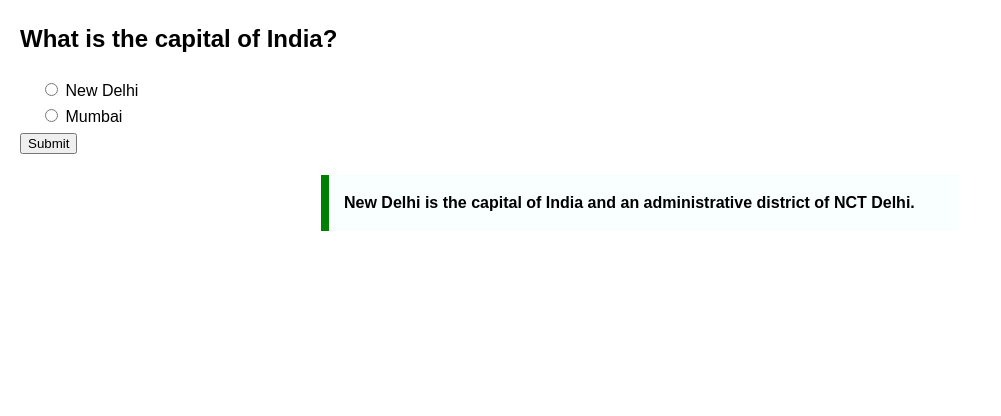
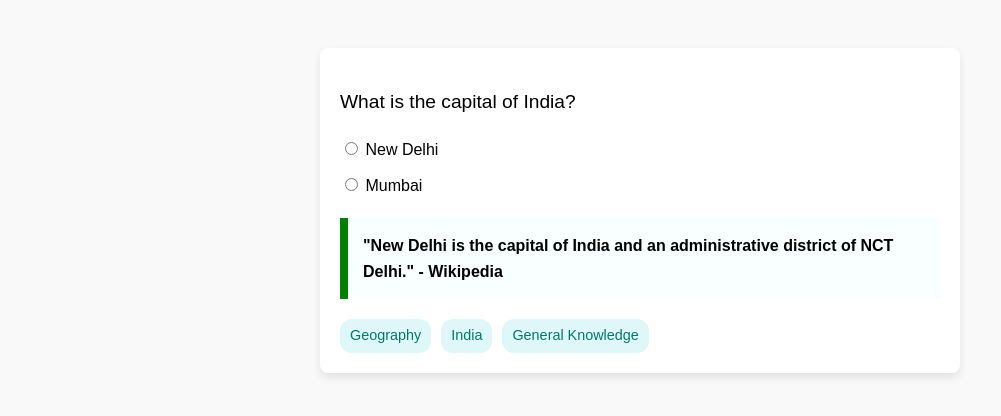
Before and after one commit to acciojob/trivia-bhpuja, a website: page main.html in a window 1280 px wide. Shown: the whole page, without its empty margins (0-1001 px from the left). Drawn offline with Linux system fonts and the light colour scheme.

```diff
--- a/main.html
+++ b/main.html
@@ -3,19 +3,39 @@
 <head>
   <meta charset="UTF-8">
   <meta name="viewport" content="width=device-width, initial-scale=1.0">
-    <title>Quiz Question</title>
+  <title>Quiz</title>
   <style>
     body {
       font-family: Arial, sans-serif;
       line-height: 1.6;
-            margin: 20px;
+      background-color: #f9f9f9;
+      padding: 20px;
     }
+
+    .quiz-container {
+      max-width: 600px;
+      margin: 20px auto;
+      padding: 20px;
+      background: #ffffff;
+      border-radius: 8px;
+      box-shadow: 0 4px 8px rgba(0, 0, 0, 0.1);
+    }
+
     .question {
+      font-size: 1.2rem;
+      margin-bottom: 15px;
+    }
+
+    .options {
       margin-bottom: 20px;
     }
-        .options {
-            margin-left: 20px;
+
+    .options label {
+      display: block;
+      margin-bottom: 10px;
+      cursor: pointer;
     }
+
     blockquote {
       max-width: 600px;
       margin: 10px auto;
@@ -24,49 +44,45 @@
       background-color: #f8fffe;
       font-weight: bold;
     }
-        .result {
+
+    .tags {
       margin-top: 20px;
-            font-weight: bold;
+      display: flex;
+      gap: 10px;
+    }
+
+    .tag {
+      background: #e0f7fa;
+      color: #00796b;
+      padding: 5px 10px;
+      border-radius: 12px;
+      font-size: 0.9rem;
     }
   </style>
-    <script>
-        function checkAnswer() {
-            const options = document.getElementsByName('capital');
-            let selectedValue = '';
-            for (const option of options) {
-                if (option.checked) {
-                    selectedValue = option.value;
-                    break;
-                }
-            }
-            const result = document.getElementById('result');
-            if (selectedValue === 'new-delhi') {
-                result.textContent = 'Correct! New Delhi is the capital of India.';
-                result.style.color = 'green';
-            } else if (selectedValue === 'mumbai') {
-                result.textContent = 'Incorrect. Mumbai is not the capital of India.';
-                result.style.color = 'red';
-            } else {
-                result.textContent = 'Please select an answer.';
-                result.style.color = 'orange';
-            }
-        }
-    </script>
 </head>
 <body>
-    <div class="question-space">
+  <div class="quiz-container">
     <div class="question">
-            <h2>What is the capital of India?</h2>
+      <p>What is the capital of India?</p>
     </div>
     <div class="options">
-            <label><input type="radio" name="capital" value="new-delhi"> New Delhi</label><br>
-            <label><input type="radio" name="capital" value="mumbai"> Mumbai</label>
+      <label>
+        <input type="radio" name="capital" value="New Delhi">
+        New Delhi
+      </label>
+      <label>
+        <input type="radio" name="capital" value="Mumbai">
+        Mumbai
+      </label>
     </div>
-        <button onclick="checkAnswer()">Submit</button>
-        <div id="result" class="result"></div>
     <blockquote>
-            New Delhi is the capital of India and an administrative district of NCT Delhi.
+      "New Delhi is the capital of India and an administrative district of NCT Delhi." - Wikipedia
     </blockquote>
+    <div class="tags">
+      <span class="tag">Geography</span>
+      <span class="tag">India</span>
+      <span class="tag">General Knowledge</span>
+    </div>
   </div>
 </body>
 </html>
```
Lines whose indentation alone changed are shown as unchanged.
